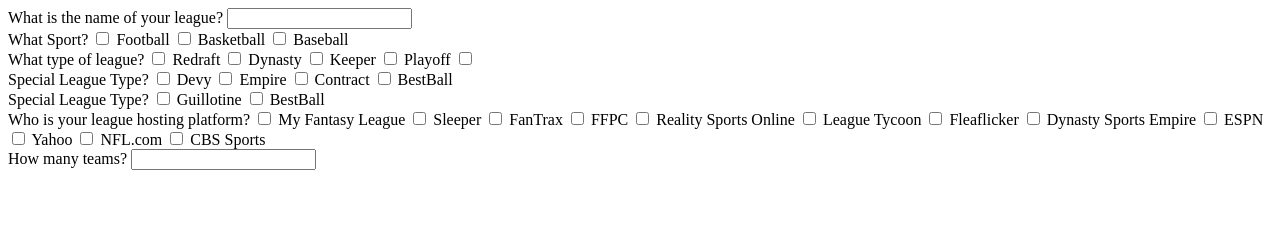
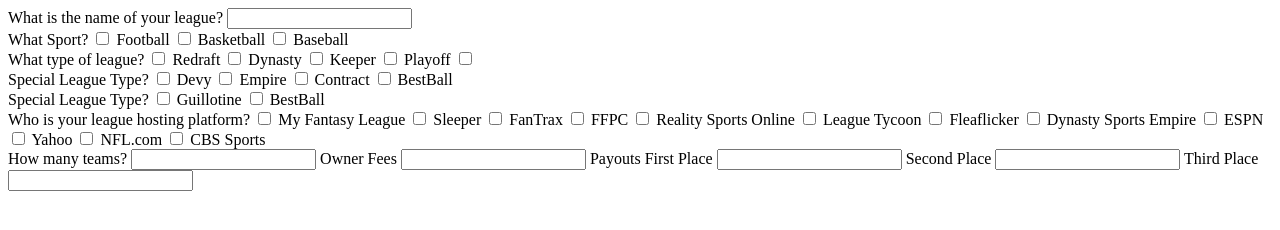
Before and after one commit to AMess33/FantasyByLaws, a plain HTML site: page index.html in a window 1280 px wide. Drawn offline with Linux system fonts and the light colour scheme.

Commit message:
add owner fees section

```diff
--- a/index.html
+++ b/index.html
@@ -78,6 +78,15 @@
       <br />
       <label>How many teams?</label>
       <input type="number" />
+      <label>Owner Fees</label>
+      <input type="number" />
+      <label>Payouts</label>
+      <label>First Place</label>
+      <input type="number" />
+      <label>Second Place</label>
+      <input type="number" />
+      <label>Third Place</label>
+      <input type="number" />
     </form>
   </body>
 </html>
```
